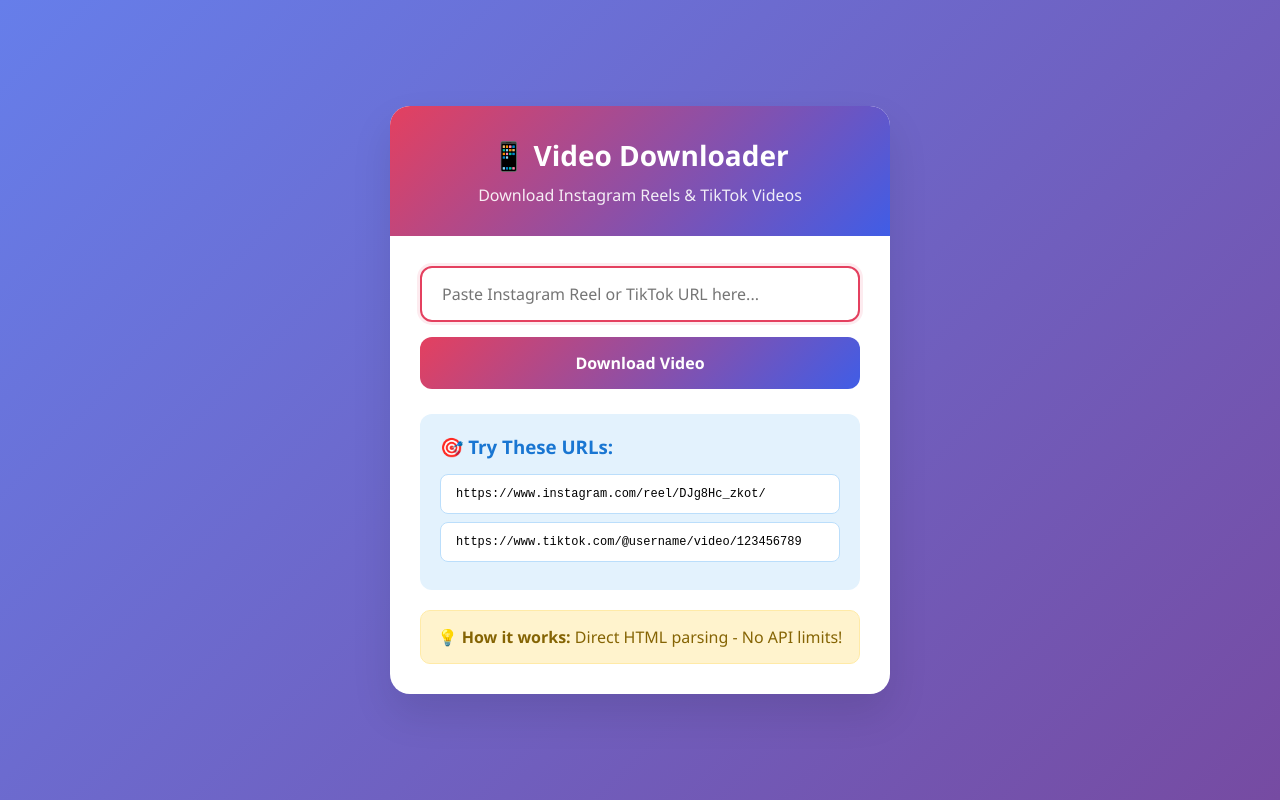
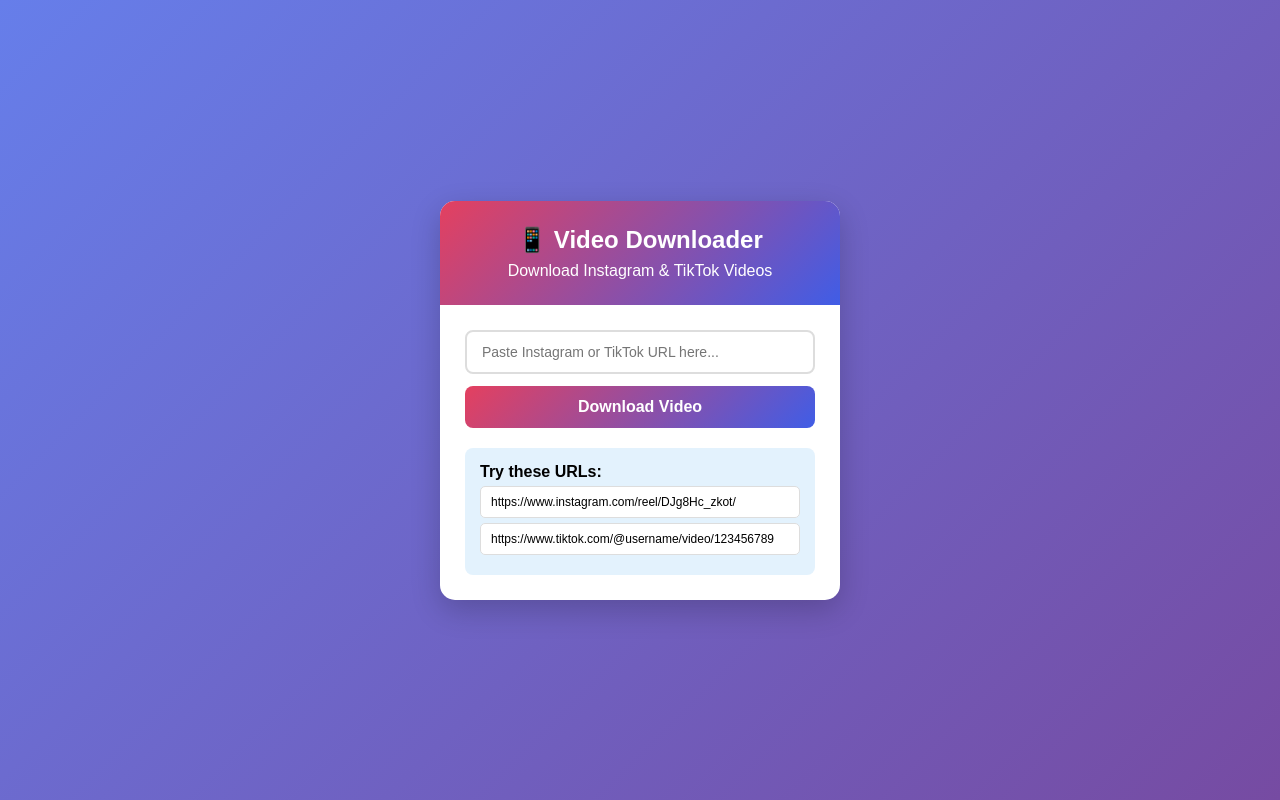
Before and after one commit to artistsir/Deep-music-, a plain HTML site: page templates/index.html in a window 1280 px wide. Drawn offline with Linux system fonts and the light colour scheme.

Commit message:
Update index.html

```diff
--- a/templates/index.html
+++ b/templates/index.html
@@ -3,17 +3,17 @@
 <head>
     <meta charset="UTF-8">
     <meta name="viewport" content="width=device-width, initial-scale=1.0">
-    <title>Instagram & TikTok Downloader</title>
+    <title>Download Instagram & TikTok</title>
     <style>
         * {
             margin: 0;
             padding: 0;
             box-sizing: border-box;
-            font-family: 'Segoe UI', Tahoma, Geneva, Verdana, sans-serif;
+            font-family: Arial, sans-serif;
         }
 
         body {
-            background: linear-gradient(135deg, #667eea 0%, #764ba2 100%);
+            background: linear-gradient(135deg, #667eea, #764ba2);
             min-height: 100vh;
             padding: 20px;
             display: flex;
@@ -23,71 +23,63 @@
 
         .container {
             background: white;
-            border-radius: 20px;
-            box-shadow: 0 20px 40px rgba(0,0,0,0.1);
+            border-radius: 15px;
+            box-shadow: 0 10px 30px rgba(0,0,0,0.2);
             overflow: hidden;
             width: 100%;
-            max-width: 500px;
+            max-width: 400px;
         }
 
         .header {
-            background: linear-gradient(135deg, #E4405F 0%, #405DE6 100%);
+            background: linear-gradient(135deg, #E4405F, #405DE6);
             color: white;
-            padding: 30px;
+            padding: 25px;
             text-align: center;
         }
 
         .header h1 {
-            font-size: 28px;
-            margin-bottom: 10px;
-            font-weight: 700;
-        }
-
-        .header p {
-            opacity: 0.9;
-            font-size: 16px;
+            font-size: 24px;
+            margin-bottom: 8px;
         }
 
         .content {
-            padding: 30px;
+            padding: 25px;
         }
 
         .input-group {
-            margin-bottom: 25px;
+            margin-bottom: 20px;
         }
 
         .url-input {
             width: 100%;
-            padding: 15px 20px;
-            border: 2px solid #e1e5e9;
-            border-radius: 12px;
-            font-size: 16px;
-            margin-bottom: 15px;
-            transition: all 0.3s ease;
+            padding: 12px 15px;
+            border: 2px solid #ddd;
+            border-radius: 8px;
+            font-size: 14px;
+            margin-bottom: 12px;
         }
 
         .url-input:focus {
             outline: none;
             border-color: #E4405F;
-            box-shadow: 0 0 0 3px rgba(228, 64, 95, 0.1);
         }
 
         .btn {
-            background: linear-gradient(135deg, #E4405F 0%, #405DE6 100%);
+            width: 100%;
+            padding: 12px;
+            background: linear-gradient(135deg, #E4405F, #405DE6);
             color: white;
             border: none;
-            padding: 15px 30px;
-            border-radius: 12px;
+            border-radius: 8px;
             font-size: 16px;
-            font-weight: 600;
+            font-weight: bold;
             cursor: pointer;
-            transition: all 0.3s ease;
-            width: 100%;
+            transition: all 0.3s;
         }
 
         .btn:hover {
             transform: translateY(-2px);
-            box-shadow: 0 10px 20px rgba(228, 64, 95, 0.3);
+            box-shadow: 0 5px 15px rgba(228, 64, 95, 0.3);
         }
 
         .btn:disabled {
@@ -98,18 +90,18 @@
 
         .loading {
             text-align: center;
-            padding: 30px;
+            padding: 20px;
             display: none;
         }
 
         .spinner {
-            border: 4px solid #f3f3f3;
-            border-top: 4px solid #E4405F;
+            border: 3px solid #f3f3f3;
+            border-top: 3px solid #E4405F;
             border-radius: 50%;
-            width: 40px;
-            height: 40px;
+            width: 30px;
+            height: 30px;
             animation: spin 1s linear infinite;
-            margin: 0 auto 15px;
+            margin: 0 auto 10px;
         }
 
         @keyframes spin {
@@ -118,95 +110,76 @@
         }
 
         .result {
-            margin-top: 25px;
+            margin-top: 20px;
             display: none;
         }
 
         .video-container {
             background: #f8f9fa;
-            padding: 25px;
-            border-radius: 15px;
+            padding: 15px;
+            border-radius: 10px;
             text-align: center;
-            border: 2px solid #e9ecef;
         }
 
         video {
             width: 100%;
-            max-width: 320px;
-            border-radius: 12px;
-            margin-bottom: 20px;
-            background: #000;
+            max-width: 300px;
+            border-radius: 8px;
+            margin-bottom: 15px;
         }
 
         .download-btn {
             display: inline-block;
             background: #28a745;
             color: white;
-            padding: 12px 25px;
+            padding: 10px 20px;
             text-decoration: none;
-            border-radius: 8px;
-            font-weight: 600;
+            border-radius: 6px;
+            font-weight: bold;
             margin: 5px;
-            transition: all 0.3s ease;
         }
 
         .download-btn:hover {
             background: #218838;
-            transform: translateY(-2px);
         }
 
         .error {
             background: #f8d7da;
             color: #721c24;
-            padding: 15px;
-            border-radius: 10px;
+            padding: 12px;
+            border-radius: 8px;
             margin-top: 15px;
             text-align: center;
-            border: 1px solid #f5c6cb;
         }
 
         .success {
             background: #d4edda;
             color: #155724;
-            padding: 15px;
-            border-radius: 10px;
+            padding: 12px;
+            border-radius: 8px;
             margin-top: 15px;
             text-align: center;
-            border: 1px solid #c3e6cb;
         }
 
         .examples {
             background: #e3f2fd;
-            padding: 20px;
-            border-radius: 12px;
-            margin-top: 25px;
+            padding: 15px;
+            border-radius: 8px;
+            margin-top: 20px;
         }
 
         .example-url {
             background: white;
-            padding: 12px 15px;
-            border-radius: 8px;
-            margin: 8px 0;
-            font-family: 'Courier New', monospace;
+            padding: 8px 10px;
+            border-radius: 5px;
+            margin: 5px 0;
             font-size: 12px;
             cursor: pointer;
-            border: 1px solid #bbdefb;
-            transition: all 0.3s ease;
+            border: 1px solid #ddd;
         }
 
         .example-url:hover {
-            background: #f3f9ff;
-            transform: translateX(5px);
-        }
-
-        .info-box {
-            background: #fff3cd;
-            color: #856404;
-            padding: 15px;
-            border-radius: 10px;
-            margin-top: 20px;
-            text-align: center;
-            border: 1px solid #ffeaa7;
+            background: #f0f0f0;
         }
     </style>
 </head>
@@ -214,19 +187,19 @@
     <div class="container">
         <div class="header">
             <h1>📱 Video Downloader</h1>
-            <p>Download Instagram Reels & TikTok Videos</p>
+            <p>Download Instagram & TikTok Videos</p>
         </div>
 
         <div class="content">
             <div class="input-group">
                 <input type="text" class="url-input" id="urlInput"
-                       placeholder="Paste Instagram Reel or TikTok URL here..." autocomplete="off">
+                       placeholder="Paste Instagram or TikTok URL here...">
                 <button class="btn" id="downloadBtn">Download Video</button>
             </div>
 
             <div class="loading" id="loading">
                 <div class="spinner"></div>
-                <p>Extracting video...</p>
+                <p>Downloading video...</p>
             </div>
 
             <div class="result" id="result">
@@ -239,17 +212,13 @@
             </div>
 
             <div class="examples">
-                <h3 style="margin-bottom: 15px; color: #1976d2;">🎯 Try These URLs:</h3>
+                <p><strong>Try these URLs:</strong></p>
                 <div class="example-url" onclick="useExample(this)">
                     https://www.instagram.com/reel/DJg8Hc_zkot/
                 </div>
                 <div class="example-url" onclick="useExample(this)">
                     https://www.tiktok.com/@username/video/123456789
                 </div>
-            </div>
-
-            <div class="info-box">
-                <strong>💡 How it works:</strong> Direct HTML parsing - No API limits!
             </div>
         </div>
     </div>
@@ -278,7 +247,6 @@
             loading.style.display = 'block';
             result.style.display = 'none';
             downloadBtn.disabled = true;
-            downloadBtn.textContent = 'Processing...';
 
             try {
                 const response = await fetch(`/api/download?url=${encodeURIComponent(url)}`);
@@ -293,10 +261,8 @@
                 videoPlayer.src = videoUrl;
 
                 // Download link set karo
-                const timestamp = new Date().getTime();
-                const filename = `${data.platform}_${timestamp}.mp4`;
                 downloadLink.href = videoUrl;
-                downloadLink.download = filename;
+                downloadLink.download = `${data.platform}_video.mp4`;
 
                 result.style.display = 'block';
                 showMessage(`✅ ${data.platform} video loaded successfully!`, 'success');
@@ -306,13 +272,11 @@
             } finally {
                 loading.style.display = 'none';
                 downloadBtn.disabled = false;
-                downloadBtn.textContent = 'Download Video';
             }
         });
 
         function useExample(element) {
             urlInput.value = element.textContent.trim();
-            urlInput.focus();
         }
 
         function showMessage(message, type) {
@@ -338,9 +302,6 @@
                 downloadBtn.click();
             }
         });
-
-        // Auto-focus on input
-        urlInput.focus();
     </script>
 </body>
 </html>
```
